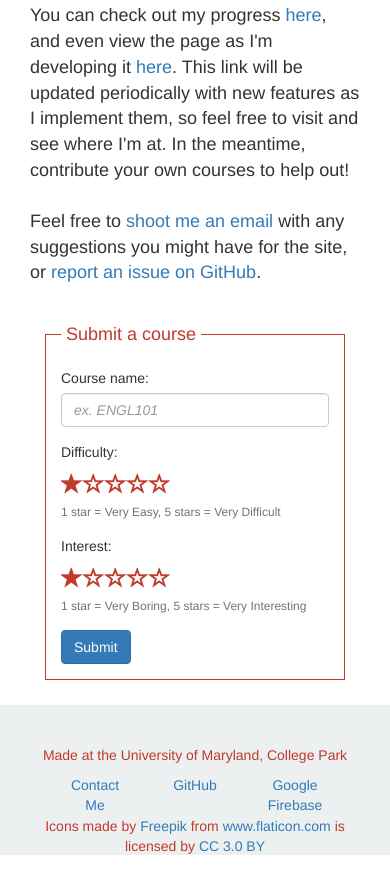
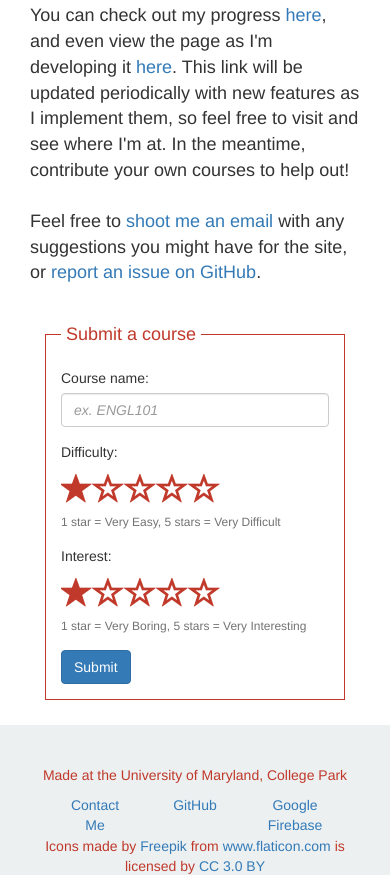
Before and after one commit to rstumbaugh/terpsearch, a plain HTML site: page public/index.html in a window 390 px wide. Shown: the part 1522-2398 px from the top of the page. Drawn offline with Linux system fonts and the light colour scheme; a web font is replaced by a local one.

Commit message:
changing size of stars on mobile

```diff
--- a/public/css/stylesheet.css
+++ b/public/css/stylesheet.css
@@ -233,6 +233,11 @@ label {
 	.subtitle {
 		bottom: 50px;
 	}
+
+	.form-wrap .glyphicon {
+		font-size: 32px;
+	}
+
 }
 
 /* Extra Small Devices, Phones */
```
